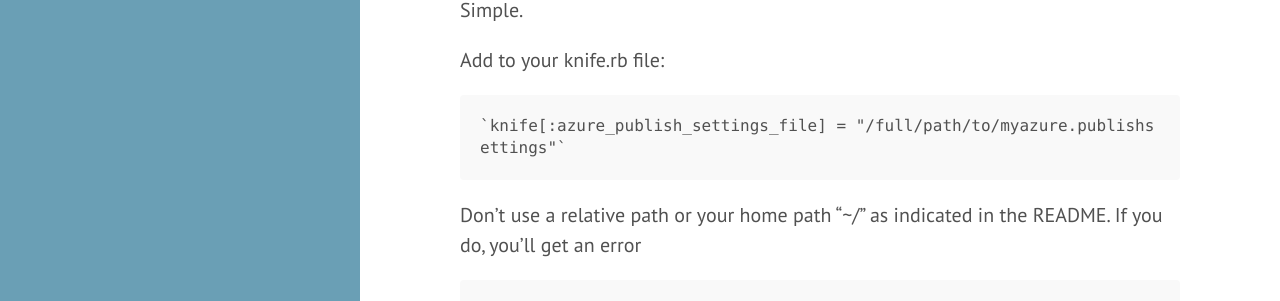
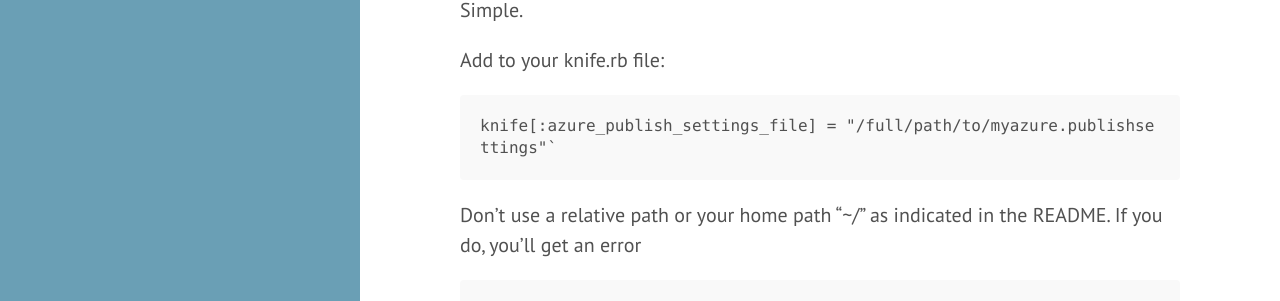
Before and after one commit to daveyb/daveyb.github.io, a Jekyll site: the page built from _posts/2015-07-16-Knife-Azure-on-Mac.md, in a window 1280 px wide and 900 px high, scrolled down 916 px. Shown: the part 144-445 px from the top of the window. Built offline with Jekyll 4.4.1, drawn with Linux system fonts in a browser that asks for light colours; Markdown is read by kramdown in place of the engine named in the settings.

Commit message:
more markdown cleanup

````diff
--- a/_posts/2015-07-16-Knife-Azure-on-Mac.md
+++ b/_posts/2015-07-16-Knife-Azure-on-Mac.md
@@ -30,7 +30,7 @@ Simple.
 Add to your knife.rb file:
 
 ```
-`knife[:azure_publish_settings_file] = "/full/path/to/myazure.publishsettings"`
+knife[:azure_publish_settings_file] = "/full/path/to/myazure.publishsettings"`
 ```
 
 Don't use a relative path or your home path "~/" as indicated in the README. If you do, you'll get an error
````
